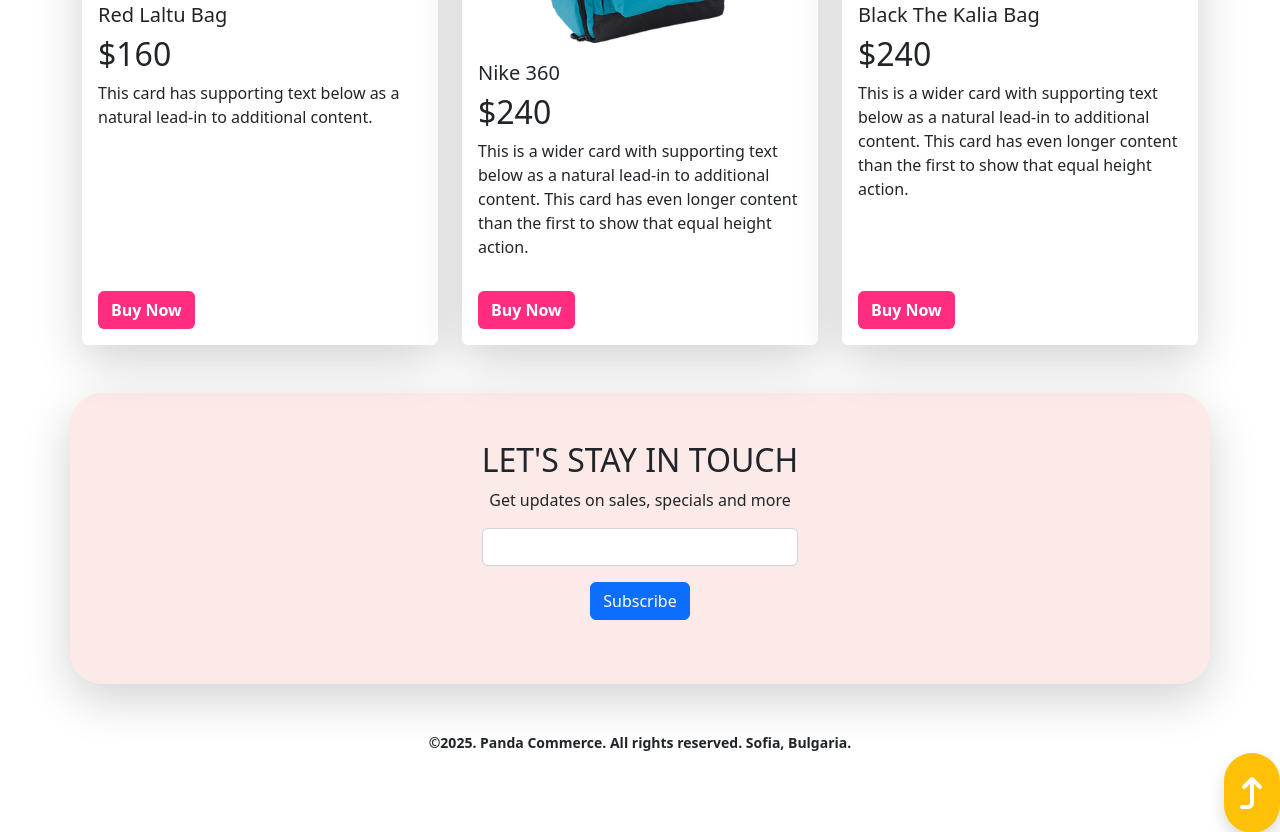
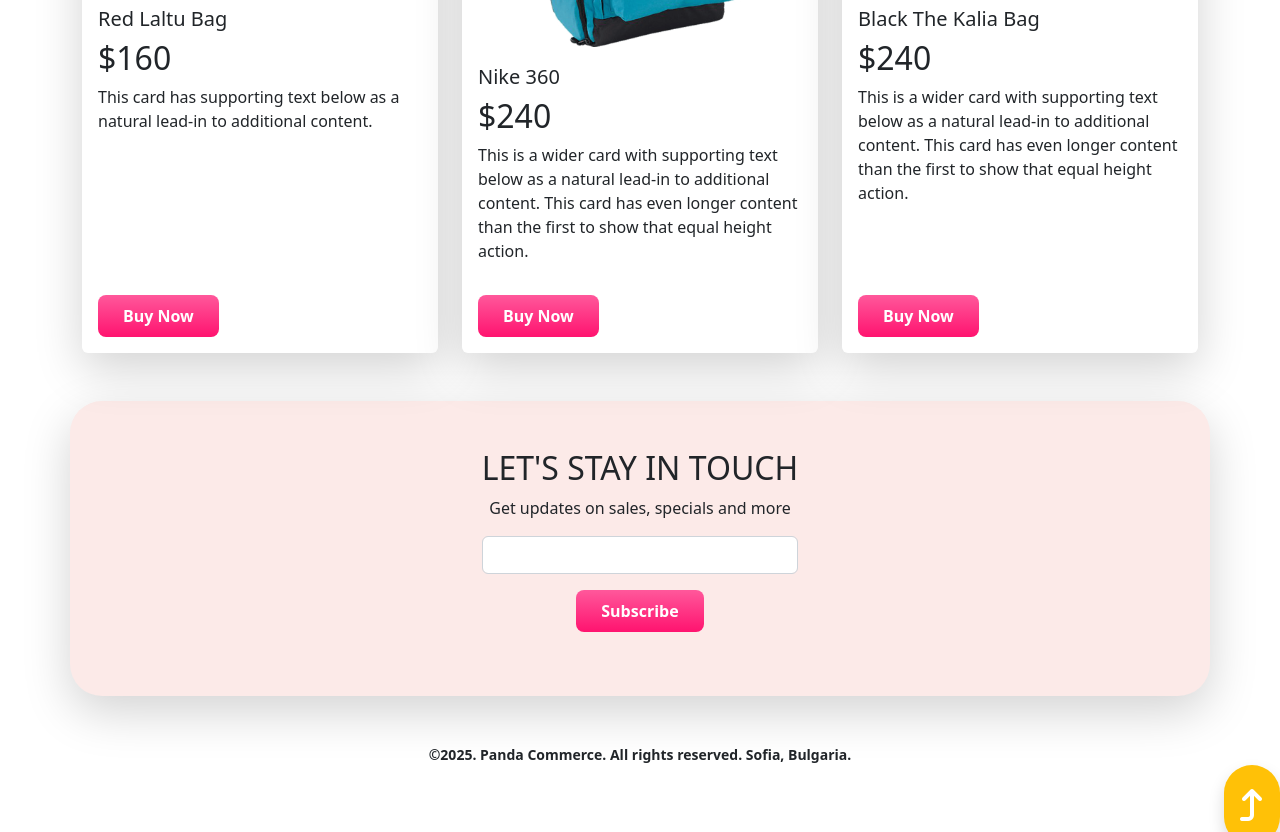
Before and after one commit to Sarwarhridoy4/Panda-Commerce-Bs-5, a plain HTML site: page index.html in a window 1280 px wide. Shown: the part 1787-2619 px from the top of the page. Drawn offline with nearby package versions, Linux system fonts and the light colour scheme.

Commit message:
modification compiete

```diff
--- a/CSS/style.css
+++ b/CSS/style.css
@@ -7,9 +7,12 @@ html {
 }
 
 button.custom-button {
-    background: #FF2C7F;
+    background-image: linear-gradient(to bottom, #FF589B 0%, #FF136F 100%);
     font-weight: 700;
     color: #ffffff;
+    border: none;
+    border-radius: 8px;
+    padding: 9px 25px;
 }
 
 #top {
--- a/index.html
+++ b/index.html
@@ -293,7 +293,7 @@
                         <div class="mb-3">
                             <input type="email" class="form-control" id="exampleInputEmail1"
                                 aria-describedby="emailHelp">
-                            <button type="submit" class="btn btn-primary mt-3 mx-5">Subscribe</button>
+                            <button type="submit" class="btn custom-button mt-3 mx-5">Subscribe</button>
                     </form>
                 </div>
             </div>
@@ -302,7 +302,8 @@
     </main>
     <!-- Footer Start -->
     <footer class="my-2" id="footer">
-        <small class="d-flex align-items-center justify-content-center fw-bold">©2025. Panda Commerce. All rights reserved. Sofia, Bulgaria.</small>
+        <small class="d-flex align-items-center justify-content-center fw-bold">©2025. Panda Commerce. All rights
+            reserved. Sofia, Bulgaria.</small>
         <button class="border-0 bg-warning text-white p-3 fs-2 shadow rounded-5" id="top">
             <a class="nav-link" href="#home">
                 <i class="fa-solid fa-arrow-turn-up"></i>
```
